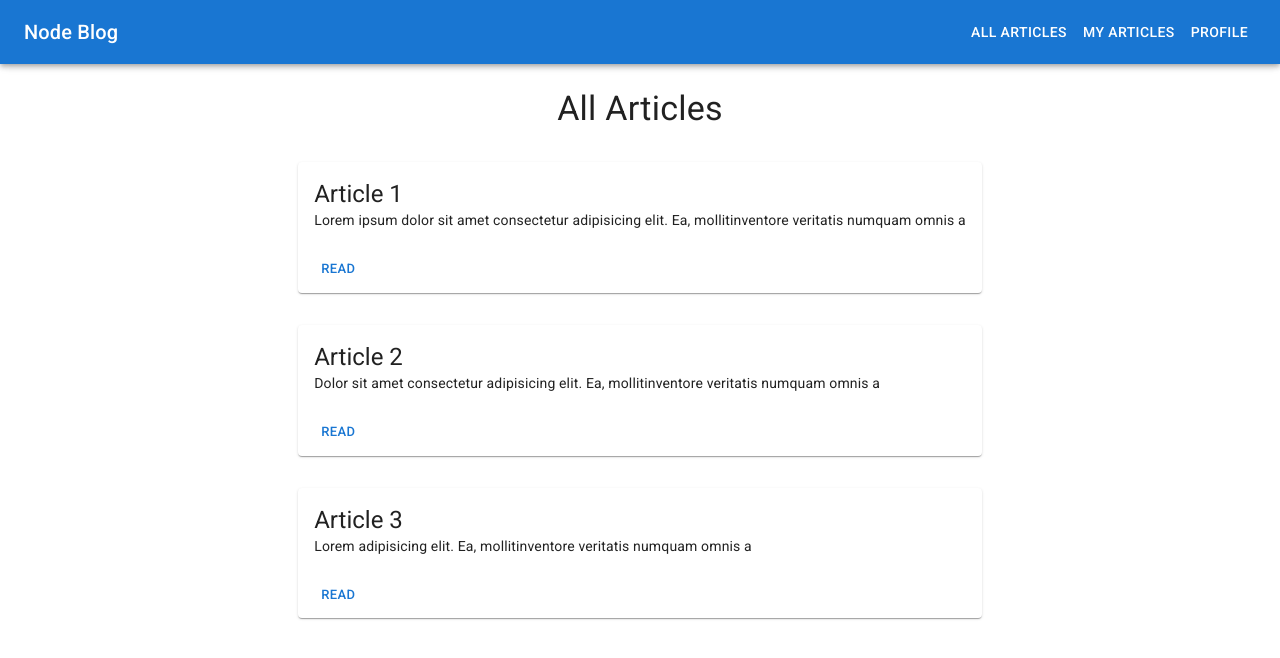
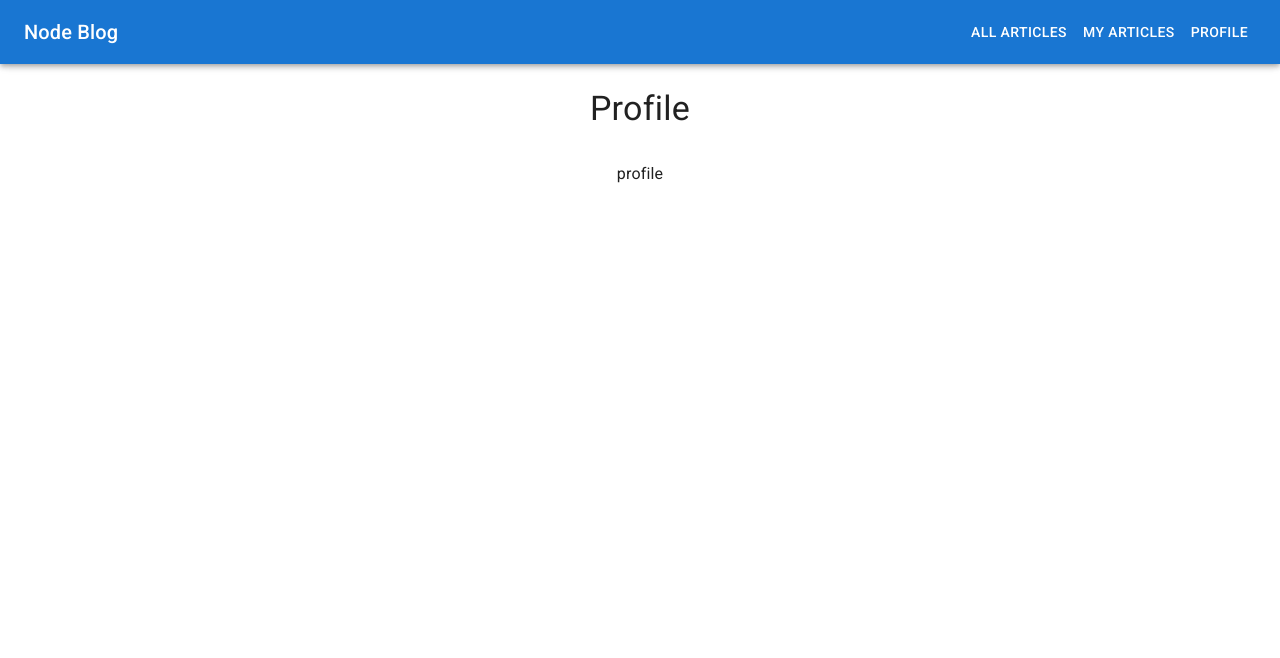
Before and after one commit to PecheritsaAleksey/flow-dev-school-lessons, a React (Vite) app in the folder Module6/: page /profile in a window 1280 px wide. Shown: the top 658 px of the page. Built offline with nearby package versions, Linux system fonts and the light colour scheme.

Commit message:
lesson 6-11

```diff
--- a/Module6/src/App.jsx
+++ b/Module6/src/App.jsx
@@ -1,11 +1,15 @@
-import AllArticles from "./Components/AllArticles";
+import AllArticles from "./Pages/AllArticles";
 import Layout from "./Components/Layout";
+import MyArticles from "./Pages/MyArticles";
+import Profile from "./Pages/Profile";
 
 function App() {
   return (
     <>
       <Layout>
-        <AllArticles />
+        {/* <AllArticles /> */}
+        {/* <MyArticles /> */}
+        <Profile />
       </Layout>
     </>
   );
--- /dev/null
+++ b/Module6/src/Common/PageWrapper.jsx
@@ -0,0 +1,21 @@
+import { Grid, Typography } from "@mui/material";
+import React from "react";
+
+const PageWrapper = ({ title, children }) => {
+  return (
+    <Grid
+      container
+      flexDirection={"column"}
+      justifyContent={"center"}
+      alignItems={"center"}
+      spacing={4}
+    >
+      <Grid item>
+        <Typography variant="h4">{title}</Typography>
+      </Grid>
+      <Grid item>{children}</Grid>
+    </Grid>
+  );
+};
+
+export default PageWrapper;
--- a/Module6/src/Components/AllArticles.jsx
+++ b/Module6/src/Pages/AllArticles.jsx
@@ -1,6 +1,6 @@
 import React from "react";
-import { Grid, Typography } from "@mui/material";
 import ArticleList from "../Common/ArticleList";
+import PageWrapper from "../Common/PageWrapper";
 
 const articles = [
   {
@@ -19,20 +19,9 @@ const articles = [
 
 const AllArticles = () => {
   return (
-    <Grid
-      container
-      flexDirection={"column"}
-      justifyContent={"center"}
-      alignItems={"center"}
-      spacing={4}
-    >
-      <Grid item>
-        <Typography variant="h4">All Articles</Typography>
-      </Grid>
-      <Grid item>
-        <ArticleList articles={articles} />
-      </Grid>
-    </Grid>
+    <PageWrapper title={"All Articles"}>
+      <ArticleList articles={articles} />
+    </PageWrapper>
   );
 };
 
--- /dev/null
+++ b/Module6/src/Pages/MyArticles.jsx
@@ -0,0 +1,24 @@
+import React from "react";
+import ArticleList from "../Common/ArticleList";
+import PageWrapper from "../Common/PageWrapper";
+
+const articles = [
+  {
+    title: "Article 1",
+    text: "Lorem ipsum dolor sit amet consectetur adipisicing elit. Ea, mollitinventore veritatis numquam omnis a",
+  },
+  {
+    title: "Article 3",
+    text: "Lorem  adipisicing elit. Ea, mollitinventore veritatis numquam omnis a",
+  },
+];
+
+const MyArticles = () => {
+  return (
+    <PageWrapper title={"My Articles"}>
+      <ArticleList articles={articles} />
+    </PageWrapper>
+  );
+};
+
+export default MyArticles;
--- /dev/null
+++ b/Module6/src/Pages/Profile.jsx
@@ -0,0 +1,12 @@
+import React from "react";
+import PageWrapper from "../Common/PageWrapper";
+
+const Profile = () => {
+  return (
+    <PageWrapper title={"Profile"}>
+      <p>profile</p>
+    </PageWrapper>
+  );
+};
+
+export default Profile;
```
